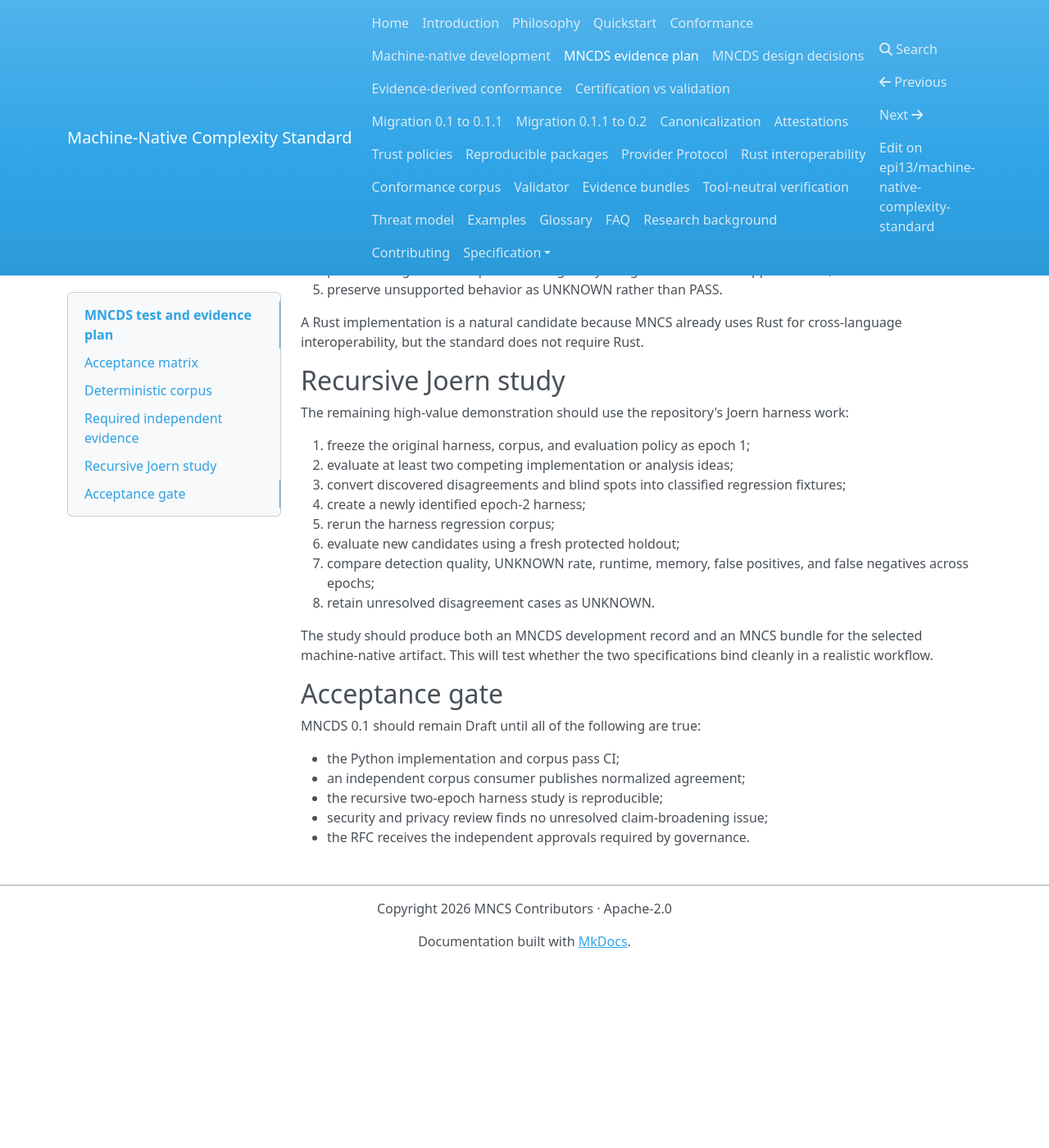
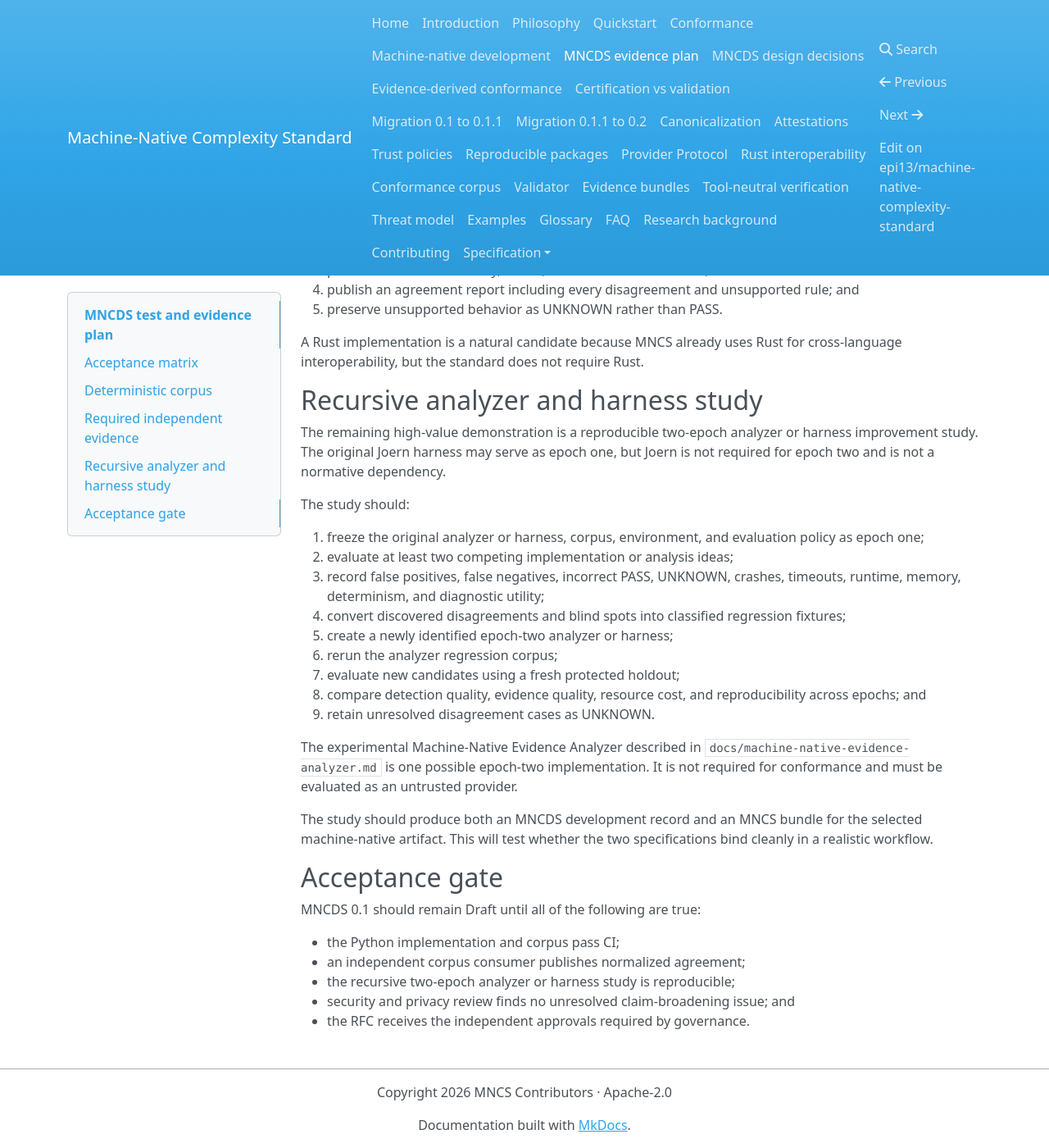
Before and after one commit to epi13/machine-native-complexity-standard, an MkDocs documentation site: the page built from docs/mncds-evidence-plan.md, in a window 1280 px wide and 1400 px high, scrolled down 1498 px. Shown: the whole window at 82% size. Built offline with MkDocs 1.6.1, drawn with Linux system fonts in a browser that asks for light colours; nearby versions of some CDN libraries; before the commit the page ends 2674 px from its top, so only the background shows below that; some of the changed text lies outside the part shown.

Commit message:
Make MNCDS recursive study tool-neutral

```diff
--- a/docs/mncds-evidence-plan.md
+++ b/docs/mncds-evidence-plan.md
@@ -13,7 +13,7 @@ proof that the proposal is already accepted.
 | Reject omitted or promoted UNKNOWN | Unit tests and `invalid/unknown-promoted` corpus case | Implemented |
 | D2 reproducible generation and repeated measurement | Seeded profile test and D4 reference record | Implemented |
 | D3 protected holdout and independent evaluator | D3 profile test and D4 reference record | Implemented |
-| Recursive harness improvement across epochs | Normative epoch rules and reference record supersession fields | Partially implemented; full two-epoch Joern study required |
+| Recursive analyzer or harness improvement across epochs | Normative epoch rules, reference-record supersession fields, and RFC 0005 study protocol | Partially implemented; reproducible two-epoch study required |
 | D4 rollback, regeneration drill, retirement | D4 reference record and rejection tests | Implemented |
 | Independent validator agreement | Versioned corpus format ready for another implementation | Not yet satisfied |
 
@@ -39,7 +39,7 @@ Current corpus coverage includes:
 - post-hoc selection rules;
 - evaluator authority and executable conflicts;
 - mismatched MNCS candidate binding;
-- untested rollback;
+- untested rollback; and
 - failed regeneration drills.
 
 ## Required independent evidence
@@ -50,25 +50,36 @@ its own tests. Before acceptance, at least one independently implemented consume
 1. parse `mncds-conformance-corpus/corpus.json` without importing the Python validator;
 2. apply the declared mutations;
 3. produce normalized validity, status, and issue-class outcomes;
-4. publish an agreement report including every disagreement and unsupported rule;
+4. publish an agreement report including every disagreement and unsupported rule; and
 5. preserve unsupported behavior as UNKNOWN rather than PASS.
 
 A Rust implementation is a natural candidate because MNCS already uses Rust for
 cross-language interoperability, but the standard does not require Rust.
 
-## Recursive Joern study
+## Recursive analyzer and harness study
 
-The remaining high-value demonstration should use the repository's Joern harness work:
+The remaining high-value demonstration is a reproducible two-epoch analyzer or harness
+improvement study. The original Joern harness may serve as epoch one, but Joern is not
+required for epoch two and is not a normative dependency.
 
-1. freeze the original harness, corpus, and evaluation policy as epoch 1;
+The study should:
+
+1. freeze the original analyzer or harness, corpus, environment, and evaluation policy as
+   epoch one;
 2. evaluate at least two competing implementation or analysis ideas;
-3. convert discovered disagreements and blind spots into classified regression fixtures;
-4. create a newly identified epoch-2 harness;
-5. rerun the harness regression corpus;
-6. evaluate new candidates using a fresh protected holdout;
-7. compare detection quality, UNKNOWN rate, runtime, memory, false positives, and false
-   negatives across epochs;
-8. retain unresolved disagreement cases as UNKNOWN.
+3. record false positives, false negatives, incorrect PASS, UNKNOWN, crashes, timeouts,
+   runtime, memory, determinism, and diagnostic utility;
+4. convert discovered disagreements and blind spots into classified regression fixtures;
+5. create a newly identified epoch-two analyzer or harness;
+6. rerun the analyzer regression corpus;
+7. evaluate new candidates using a fresh protected holdout;
+8. compare detection quality, evidence quality, resource cost, and reproducibility across
+   epochs; and
+9. retain unresolved disagreement cases as UNKNOWN.
+
+The experimental Machine-Native Evidence Analyzer described in
+`docs/machine-native-evidence-analyzer.md` is one possible epoch-two implementation. It is
+not required for conformance and must be evaluated as an untrusted provider.
 
 The study should produce both an MNCDS development record and an MNCS bundle for the
 selected machine-native artifact. This will test whether the two specifications bind
@@ -80,6 +91,6 @@ MNCDS 0.1 should remain Draft until all of the following are true:
 
 - the Python implementation and corpus pass CI;
 - an independent corpus consumer publishes normalized agreement;
-- the recursive two-epoch harness study is reproducible;
-- security and privacy review finds no unresolved claim-broadening issue;
+- the recursive two-epoch analyzer or harness study is reproducible;
+- security and privacy review finds no unresolved claim-broadening issue; and
 - the RFC receives the independent approvals required by governance.
```
